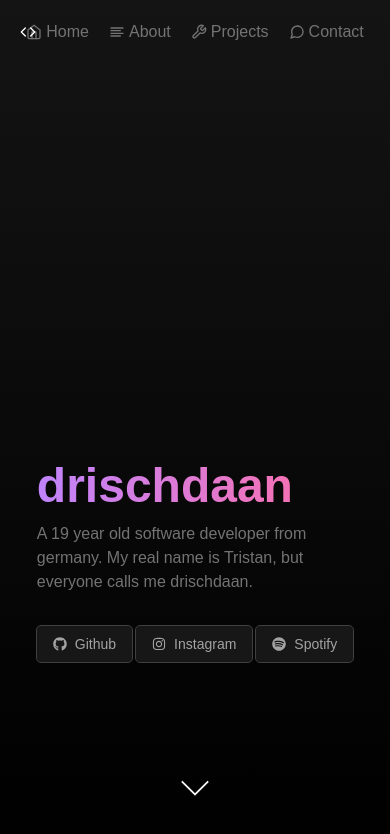
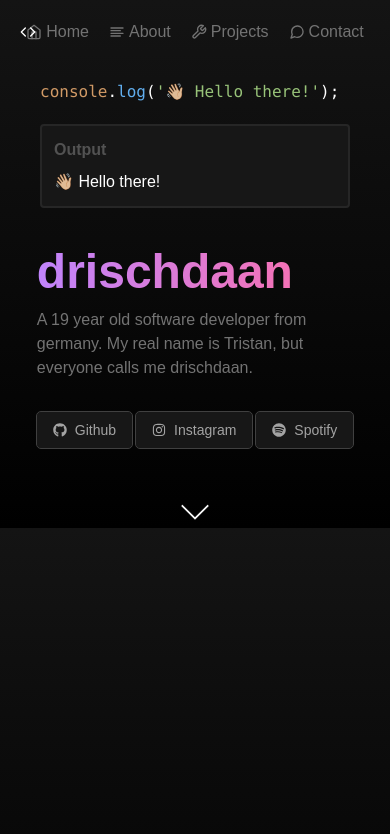
Before and after one commit to Drischdaan/drischdaan.dev, a Next.js app: page / in a window 390 px wide. Shown: the top 834 px of the page. Built offline with nearby package versions, Linux system fonts and the light colour scheme; a web font is replaced by a local one.

Commit message:
chore: adds highlight.js and better mobile support

```diff
--- a/app/layout.tsx
+++ b/app/layout.tsx
@@ -1,4 +1,7 @@
 import './globals.scss';
+import '../node_modules/highlight.js/styles/googlecode.css';
+
+import 'highlight.js/styles/atom-one-dark.css';
 
 export default function RootLayout({
   children,
--- a/app/page.tsx
+++ b/app/page.tsx
@@ -1,14 +1,22 @@
+'use client';
+
 import './home.page.scss';
 
 import { FaGithub, FaInstagram, FaSpotify } from 'react-icons/fa';
 import { TfiAngleDown } from 'react-icons/tfi';
 import Header from './components/Header';
 
-export default async function Home() {
+import hljs from 'highlight.js/lib/core';
+import typescript from 'highlight.js/lib/languages/typescript';
+
+export default function Home() {
+  hljs.registerLanguage('typescript', typescript);
+  const code = `console.log('👋🏼 Hello there!');`;
+  const codeHtml = hljs.highlight(code, { language: 'typescript' }).value;
   return (
-    <div className="w-screen h-screen flex justify-center items-center flex-col-reverse md:flex-row relative">
-      <Header/>
-      <div className="flex-1 flex justify-center items-start md:items-center px-10 sm:px-32 py-10">
+    <div className="w-screen sm:h-screen flex justify-center items-center flex-col-reverse md:flex-row relative">
+      <Header />
+      <div className="flex-1 flex justify-center items-start md:items-center px-10 lg:px-32 pb-20 sm:py-10">
         <div className="basis-full lg:basis-3/4 xl:basis-1/2 flex justify-center items-start flex-col gap-3">
           <h1 className="font-bold text-5xl text-transparent bg-clip-text bg-gradient-to-r from-purple-400 to-pink-400">
             drischdaan
@@ -33,10 +41,18 @@ export default async function Home() {
           </div>
         </div>
       </div>
-      <div className="flex-1 flex justify-center items-center p-10">
-
+      <div className="w-full sm:w-auto flex-1 flex justify-center items-center px-10 lg:px-32 py-10 mt-10 sm:mt-0">
+        <div className='w-full sm:w-auto flex justify-center items-start flex-col gap-5'>
+          <pre>
+            <code dangerouslySetInnerHTML={{ __html: codeHtml }} />
+          </pre>
+          <div className='p-3 w-full rounded bg-neutral-900 border-2 border-neutral-800'>
+            <p className='font-bold text-neutral-600 mb-2'>Output</p>
+            <p>👋🏼 Hello there!</p>
+          </div>
+        </div>
       </div>
-      <div className='absolute bottom-0 mb-10'>
+      <div className='absolute bottom-0 sm:mb-10'>
         <TfiAngleDown className='text-3xl animate-bounce'/>
       </div>
     </div>
--- a/package.json
+++ b/package.json
@@ -15,6 +15,7 @@
     "@types/react-dom": "18.0.10",
     "eslint": "8.32.0",
     "eslint-config-next": "13.1.5",
+    "highlight.js": "^11.7.0",
     "next": "13.1.5",
     "react": "18.2.0",
     "react-dom": "18.2.0",
```
Also changed, not shown: 1 other file (tests, documents, lock files or other folders).
